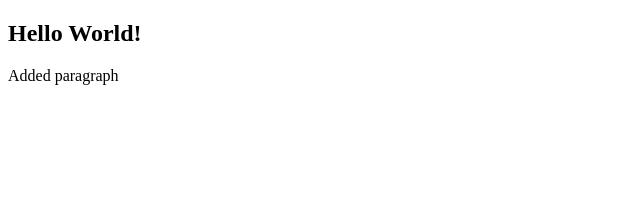
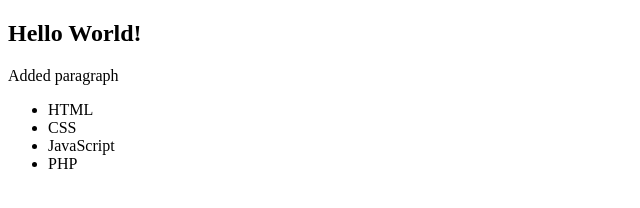
Before and after one commit to salevuk/front-end-development, a plain HTML site: page index.html in a window 1280 px wide. Shown: the whole page, without its empty margins (0-640 px from the left). Drawn offline with Linux system fonts and the light colour scheme.

Commit message:
Added list

```diff
--- a/index.html
+++ b/index.html
@@ -9,5 +9,11 @@
 <body>
     <h2>Hello World!</h2>
     <p>Added paragraph</p>
+    <ul>
+        <li>HTML</li>
+        <li>CSS</li>
+        <li>JavaScript</li>
+        <li>PHP</li>
+    </ul>
 </body>
 </html>
```
